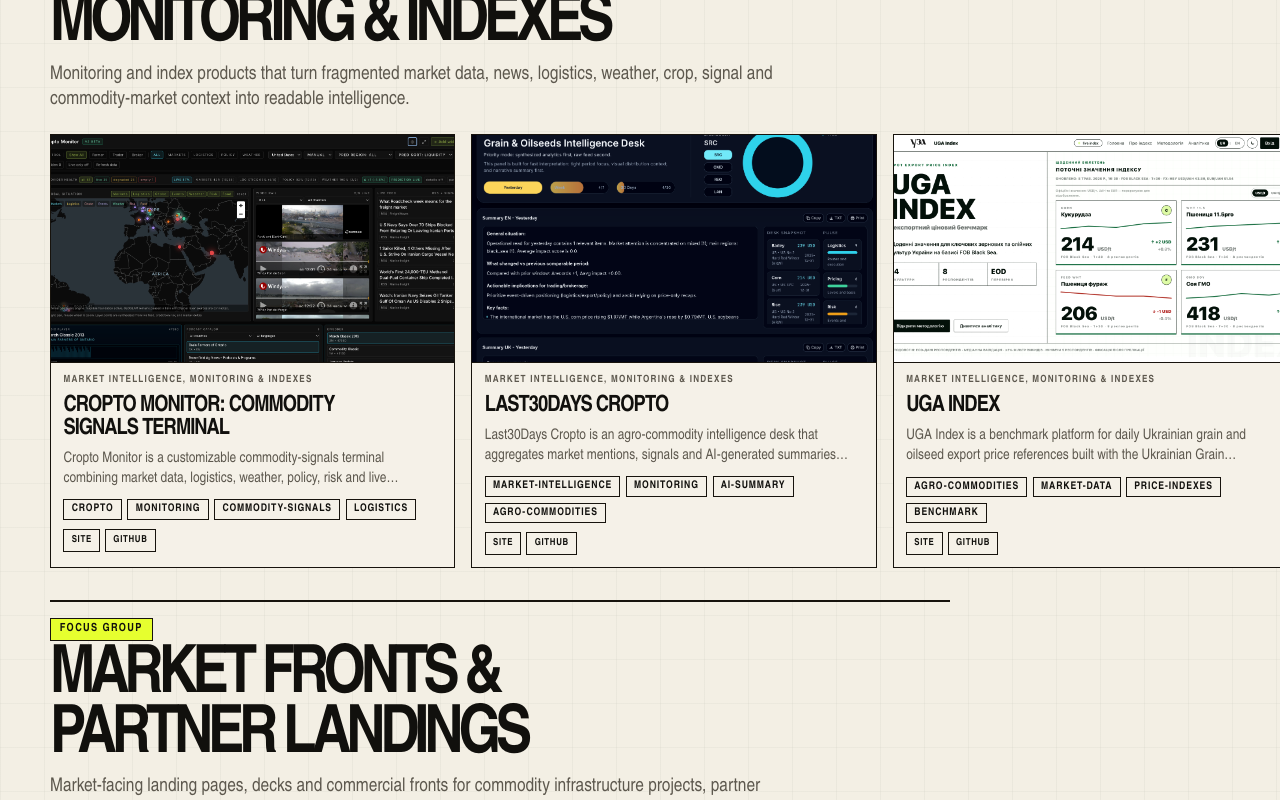
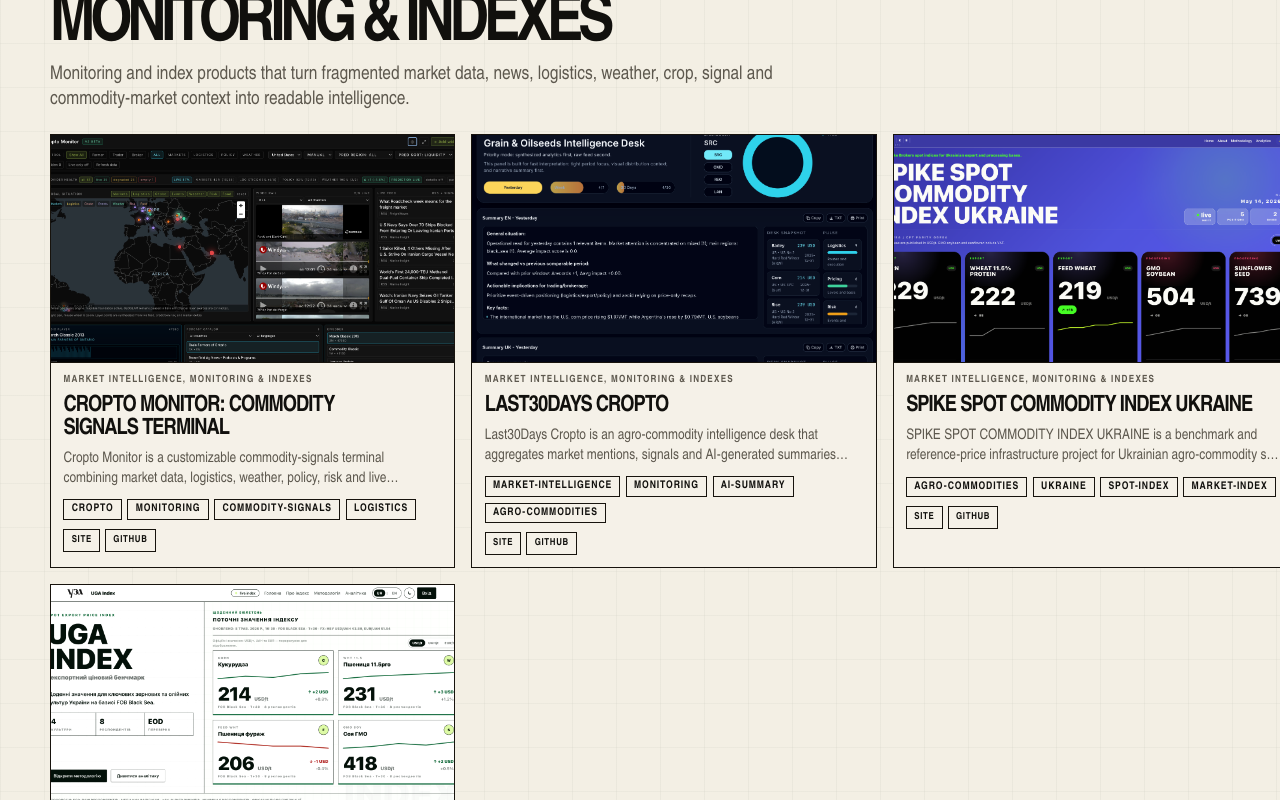
Before and after one commit to markoblogo/ABVXsite, a Next.js app: page /focus in a window 1280 px wide. Shown: the part 1760-2560 px from the top of the page. Built offline with nearby package versions, Linux system fonts and the light colour scheme.

Commit message:
Add SPIKE commodity index project

```diff
--- /dev/null
+++ b/content/work/spike-spot-commodity-index-ukraine.md
@@ -0,0 +1,83 @@
+---
+{
+  "id": "spike-spot-commodity-index-ukraine",
+  "slug": "spike-spot-commodity-index-ukraine",
+  "title": "SPIKE SPOT COMMODITY INDEX UKRAINE",
+  "shortTitle": "SPIKE INDEX UKRAINE",
+  "type": "market-index",
+  "status": "live",
+  "visibility": "public",
+  "primarySection": "focus",
+  "appearsIn": [
+    "focus",
+    "systems"
+  ],
+  "group": "Market Intelligence, Monitoring & Indexes",
+  "summary": "SPIKE SPOT COMMODITY INDEX UKRAINE is a benchmark and reference-price infrastructure project for Ukrainian agro-commodity spot markets.",
+  "tags": [
+    "agro-commodities",
+    "Ukraine",
+    "spot-index",
+    "market-index",
+    "grain",
+    "oilseeds",
+    "benchmark",
+    "market-data",
+    "cropto",
+    "market-infrastructure"
+  ],
+  "links": [
+    {
+      "type": "site",
+      "label": "Site",
+      "url": "https://spike-ua.cr0pto.com/"
+    },
+    {
+      "type": "github",
+      "label": "GitHub",
+      "url": "https://github.com/markoblogo/index"
+    }
+  ],
+  "featured": true,
+  "homepageEligible": true,
+  "publishedAt": "2026-05-12",
+  "needsCopyReview": false,
+  "needsMediaReview": false,
+  "needsLinkReview": false,
+  "relatedSlugs": [
+    "uga-index",
+    "cropto-monitor",
+    "last30days-cropto"
+  ],
+  "sortRank": 19,
+  "media": {
+    "src": "/media/work/spike-spot-commodity-index-ukraine/hero.png",
+    "alt": "SPIKE SPOT COMMODITY INDEX UKRAINE market index interface",
+    "role": "project-screenshot"
+  },
+  "heroImage": {
+    "src": "/media/work/spike-spot-commodity-index-ukraine/hero.png",
+    "alt": "SPIKE SPOT COMMODITY INDEX UKRAINE market index interface",
+    "role": "project-screenshot"
+  }
+}
+---
+
+SPIKE SPOT COMMODITY INDEX UKRAINE is benchmark infrastructure for Ukrainian agro-commodity spot markets.
+
+The project provides structured reference pricing around selected grain and oilseed positions, with public spot values for export and processing bases such as CPT Odesa and CPT parity Odesa.
+
+The market problem is fragmentation. Ukrainian commodity pricing moves through exporter demand, processor demand, port access, freight, currency, product quality, logistics pressure and bilateral market indications. Without a shared reference layer, traders and analysts often work from scattered quotations rather than a comparable benchmark.
+
+SPIKE turns respondent-partner assessments into a public market-reference layer:
+- aggregating daily spot-market context,
+- applying repeatable benchmark logic,
+- validating submissions around a central market level,
+- filtering outliers,
+- publishing locked values only when respondent coverage is sufficient.
+
+The system is not a trading platform. It does not replace brokerage, negotiation or execution. Its role is to make spot-market conditions more legible so traders, brokers, exporters, processors, analysts and other market participants can compare Ukrainian reference levels through a more stable public lens.
+
+Within the broader Cropto and agro-market infrastructure ecosystem, SPIKE belongs to the intelligence and index layer. It sits next to monitoring terminals, benchmark projects and market-data surfaces that support coordination around physical commodity markets.
+
+That makes it part of Monitoring & Intelligence: not execution infrastructure itself, but a benchmark layer for reference pricing, market visibility and structured Ukrainian spot-market memory.
--- a/src/app/focus/page.tsx
+++ b/src/app/focus/page.tsx
@@ -31,7 +31,7 @@
     title: 'Market Intelligence, Monitoring & Indexes',
     description:
       'Monitoring and index products that turn fragmented market data, news, logistics, weather, crop, signal and commodity-market context into readable intelligence.',
-    slugs: ['cropto-monitor', 'last30days-cropto', 'uga-index'],
+    slugs: ['cropto-monitor', 'last30days-cropto', 'spike-spot-commodity-index-ukraine', 'uga-index'],
     variant: 'standard',
   },
   {
--- a/src/app/systems/page.tsx
+++ b/src/app/systems/page.tsx
@@ -27,7 +27,7 @@
       },
       {
         title: 'Monitoring & Intelligence',
-        slugs: ['cropto-monitor', 'last30days-cropto', 'uga-index'],
+        slugs: ['cropto-monitor', 'last30days-cropto', 'spike-spot-commodity-index-ukraine', 'uga-index'],
       },
       {
         title: 'Market Fronts & Landings',
```
Also changed, not shown: public/media/work/spike-spot-commodity-index-ukraine/hero.png (added).
